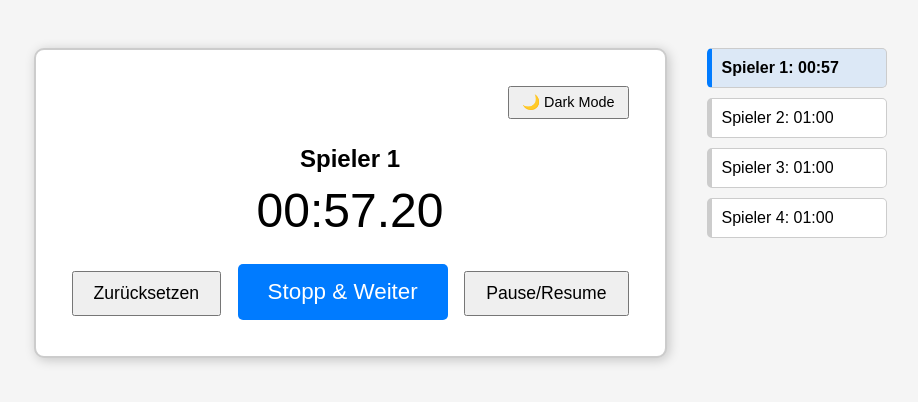
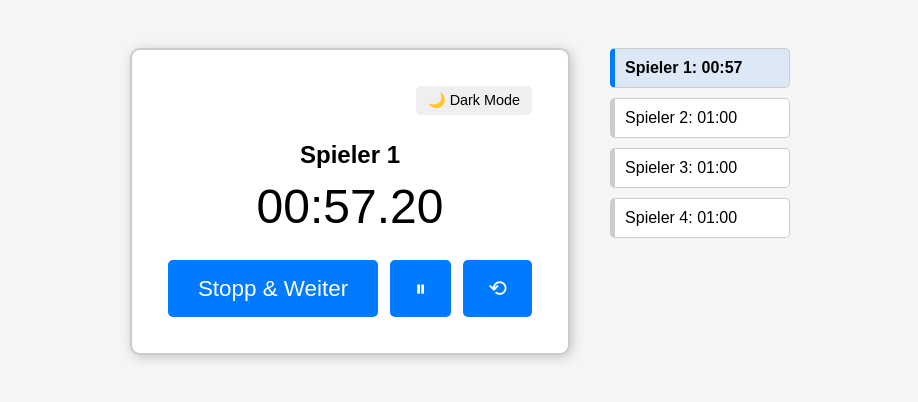
Before and after one commit to AKAu101/Escape-from-Tartaros-Timer, a plain HTML site: page index.html in a window 1280 px wide. Both pictures are taken after a click on the button "Start". Shown: the whole page, without its empty margins (180-1098 px from the left). Drawn offline with Linux system fonts and the light colour scheme.

Commit message:
Symbole statt Text
Der Pause und Zurücksetzen Text wurde durch Symbole ersetzt.

```diff
--- a/index.html
+++ b/index.html
@@ -10,6 +10,7 @@
             --card: #fff;
             --border: #ccc;
             --highlight: #007bff;
+            --start-green: #28a745;
         }
 
         body.dark {
@@ -18,6 +19,7 @@
             --card: #1e1e1e;
             --border: #333;
             --highlight: #4dabf7;
+            --start-green: #28a745;
         }
 
         body {
@@ -39,6 +41,7 @@
             text-align: center;
             box-shadow: 2px 2px 12px rgba(0,0,0,0.2);
             margin-right: 40px;
+            min-width: 300px;
         }
 
         h2 {
@@ -60,6 +63,8 @@
             padding: 10px 20px;
             margin: 6px;
             cursor: pointer;
+            border-radius: 5px;
+            border: none;
         }
 
         #stopNextBtn {
@@ -67,8 +72,22 @@
             padding: 15px 30px;
             background-color: var(--highlight);
             color: white;
-            border: none;
-            border-radius: 5px;
+        }
+
+        #pauseBtn, #resetBtnIcon {
+            font-size: 1.4em;
+            padding: 15px 25px;
+            background-color: var(--highlight);
+            color: white;
+        }
+
+        #startResetBtn.start-only {
+            font-size: 1.4em;
+            padding: 15px 30px;
+            background-color: var(--start-green);
+            color: white;
+            display: inline-block;
+            margin-top: 40px;
         }
 
         .sidebar {
@@ -100,6 +119,12 @@
             padding: 6px 12px;
             font-size: 0.9em;
         }
+
+        .button-group {
+            display: flex;
+            justify-content: center;
+            flex-wrap: wrap;
+        }
     </style>
 </head>
 <body>
@@ -111,9 +136,14 @@
     <h2 id="player">Spieler 1</h2>
     <div class="time" id="display">01:00.00</div>
     <div class="buttons">
-        <button id="startBtn" onclick="handleStartReset()">Start</button>
-        <button id="stopNextBtn" onclick="stopAndNext()">Stopp & Weiter</button>
-        <button onclick="togglePause()">Pause/Resume</button>
+        <div class="button-group">
+            <button id="startResetBtn" class="start-only" onclick="handleStartReset()">Start</button>
+        </div>
+        <div class="button-group" id="controls" style="display: none;">
+            <button id="stopNextBtn" onclick="stopAndNext()">Stopp & Weiter</button>
+            <button id="pauseBtn" onclick="togglePause()">⏸</button>
+            <button id="resetBtnIcon" onclick="resetGame()">⟲</button>
+        </div>
     </div>
 </div>
 
@@ -135,7 +165,6 @@
 
     const display = document.getElementById("display");
     const playerLabel = document.getElementById("player");
-    const startBtn = document.getElementById("startBtn");
 
     function formatTime(ms, withMillis = false) {
         const totalSeconds = Math.floor(ms / 1000);
@@ -190,6 +219,8 @@
 
     function togglePause() {
         isPaused = !isPaused;
+        const pauseBtn = document.getElementById("pauseBtn");
+        pauseBtn.textContent = isPaused ? "▶" : "⏸";
     }
 
     function nextPlayer() {
@@ -212,12 +243,12 @@
     }
 
     function handleStartReset() {
+        const startResetBtn = document.getElementById("startResetBtn");
         if (!gameStarted) {
             gameStarted = true;
-            startBtn.textContent = "Zurücksetzen";
+            startResetBtn.style.display = "none";
+            document.getElementById("controls").style.display = "flex";
             startTimer();
-        } else {
-            resetGame();
         }
     }
 
@@ -226,14 +257,20 @@
         interval = null;
         isPaused = false;
         gameStarted = false;
-        startBtn.textContent = "Start";
         times = [defaultTime, defaultTime, defaultTime, defaultTime];
         currentPlayer = 0;
         updateDisplays();
+
+        const startResetBtn = document.getElementById("startResetBtn");
+        startResetBtn.textContent = "Start";
+        startResetBtn.classList.add("start-only");
+        startResetBtn.style.display = "inline-block";
+        document.getElementById("controls").style.display = "none";
+
+        document.getElementById("pauseBtn").textContent = "⏸";
     }
 
     updateDisplays();
 </script>
-
 </body>
 </html>
```
